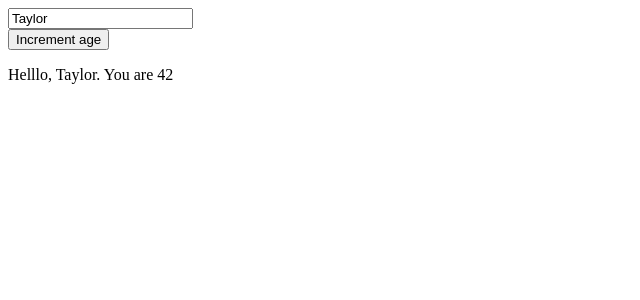
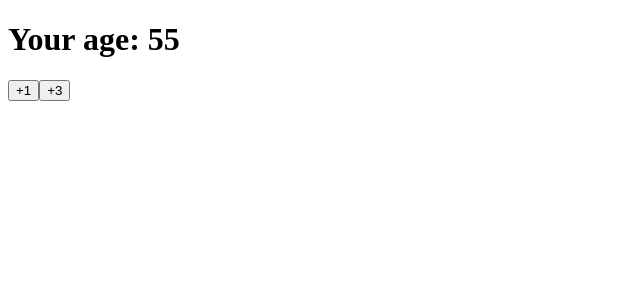
Before and after one commit to this-is-emon/react-practice, a React (Vite) app in the folder 03counter/: page / in a window 1280 px wide. Shown: the top 300 px of the page, without its empty margins (0-640 px from the left). Built offline with nearby package versions, Linux system fonts and the light colour scheme.

Commit message:
UpdaterFunction component added

```diff
--- a/03counter/src/App.jsx
+++ b/03counter/src/App.jsx
@@ -1,7 +1,9 @@
 //import Counter from "./components/Counter/counter";
 //import ObjectInUseState from "./components/ObjectInUseState";
 
-import Form from "./components/Form/Form";
+import UpdaterFunction from "./components/UpdaterFunction/UpdaterFunction";
+
+//import Form from "./components/Form/Form";
 
 //import Checkbox from "./components/Chekbox/Checkbox";
 
@@ -14,7 +16,8 @@ function App() {
       {/* <Counter /> */}
       {/* <InputText /> */}
       {/* <Checkbox /> */}
-      <Form />
+      {/* <Form /> */}
+      <UpdaterFunction />
     </>
   );
 }
--- /dev/null
+++ b/03counter/src/components/UpdaterFunction/UpdaterFunction.jsx
@@ -0,0 +1,31 @@
+//This example passes the updater function, so the “+3” button works.
+// eslint-disable-next-line no-unused-vars
+import React, { useState } from "react";
+
+function UpdaterFunction() {
+  const [age, setAge] = useState(55);
+
+  function ageUpdater() {
+    setAge(age + 1);
+  }
+  return (
+    <>
+      <h1>Your age: {age}</h1>
+      <button type="button" onClick={() => ageUpdater()}>
+        +1
+      </button>
+      <button
+        type="button"
+        onClick={() => {
+          ageUpdater();
+          ageUpdater();
+          ageUpdater();
+        }}
+      >
+        +3
+      </button>
+    </>
+  );
+}
+
+export default UpdaterFunction;
```
